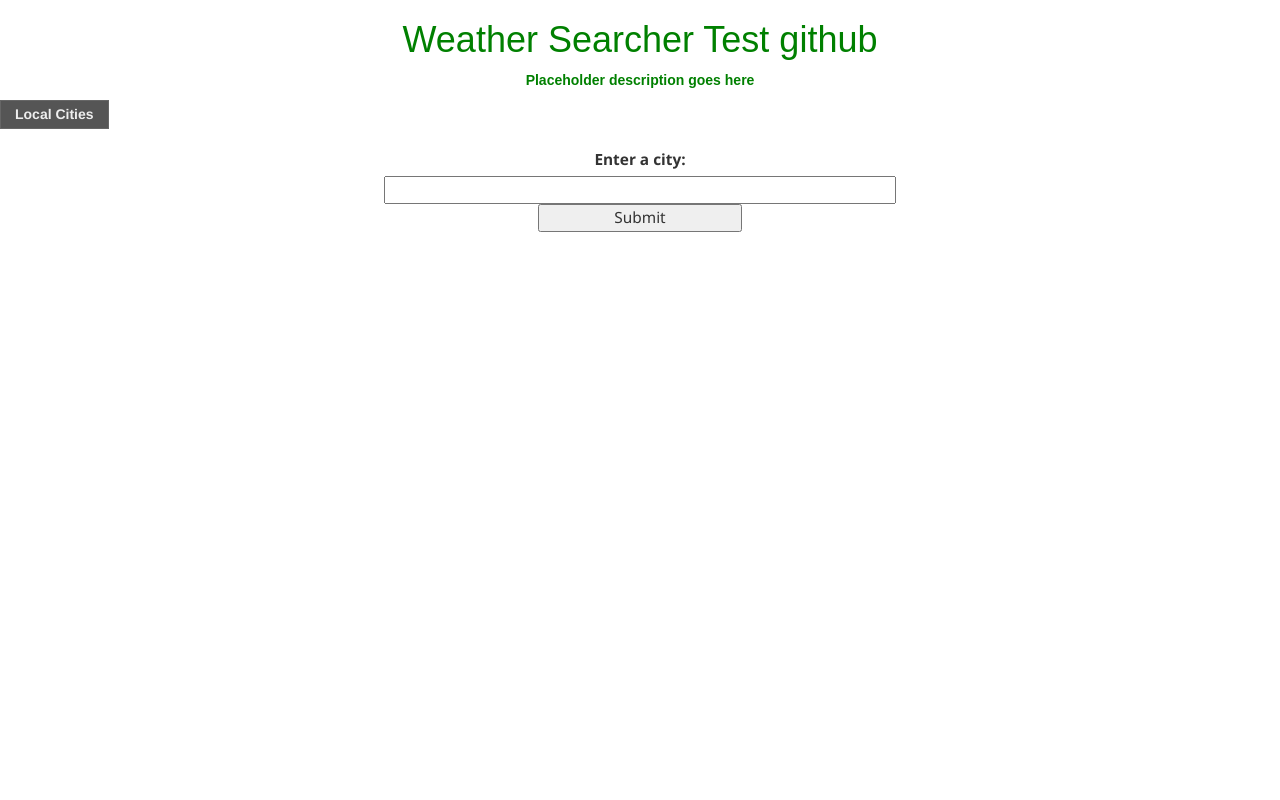
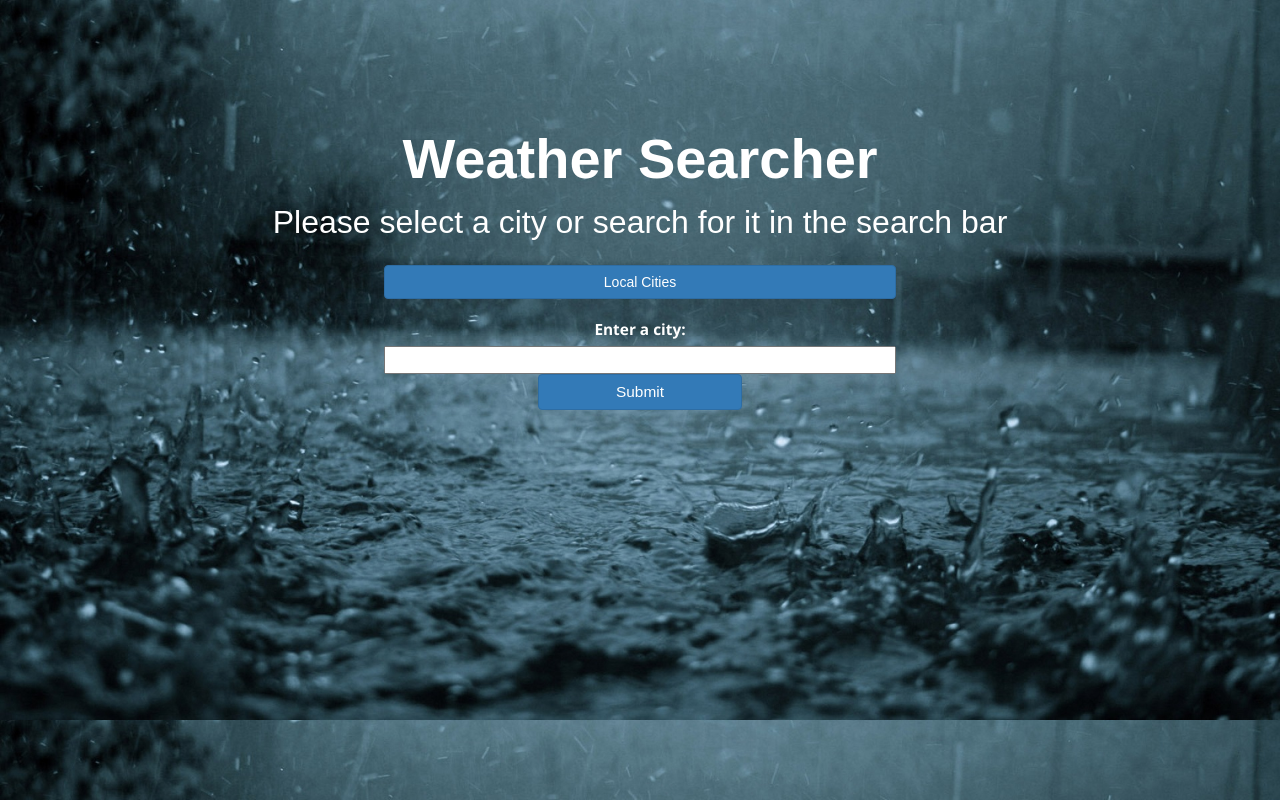
Before and after one commit to Humbis/msa-weather-app, a website: page index.html in a window 1280 px wide. Drawn offline with nearby package versions, Linux system fonts and the light colour scheme.

Commit message:
added some css and background

```diff
--- a/css/styles.css
+++ b/css/styles.css
@@ -1,9 +1,13 @@
 #mainContainer{
     width:100%;
+    margin-top: 10%;
     text-align: center;
-    font-family: Arial, Helvetica, sans-serif;
-    font-weight: bold;
-    color: green;
+    font-family: Rockwell, sans-serif;
+    color: white;
+}
+
+body{
+   background-size:cover;
 }
 
 #searchbar{
@@ -12,3 +16,30 @@
     margin: 20px;
     margin-left: 30%;
 }
+
+#dropmenu{
+    width : 40%;
+    text-align: center;
+    margin: 20px;
+    margin-left: 30%;
+}
+
+#dropbtn{
+    width: 100%;
+    text-align: center;
+}
+
+.menuItems{
+    width: 100%;
+    text-align: center;
+}
+
+#weatherRaw{
+    font-size: 24pt;
+    font-weight: normal;
+}
+
+#searchbtn{
+    font-family: Rockwell, sans-serif;
+    width : 40%;
+}
--- a/index.html
+++ b/index.html
@@ -10,7 +10,7 @@
     <script src="./node_modules/bootstrap/dist/js/bootstrap.min.js"></script>
   </head>
 
-  <body>
+  <body background="rain_drops.jpg">
     <script>
         window.fbAsyncInit = function() {
             FB.init({
@@ -29,12 +29,12 @@
         }(document, 'script', 'facebook-jssdk'));
     </script>
     <div id="mainContainer">
-        <h1>Weather Searcher Test github</h1>
-        <p id="weatherRaw">Placeholder description goes here</p>
-    </div>
-    <ul class="menu">
+        <h1 style="font-weight:bold;font-size:42pt;">Weather Searcher</h1>
+        <p id="weatherRaw">Please select a city or search for it in the search bar</p>
+
+        <ul class="menu" id="dropmenu">
             <li>
-            <a href="#" class="ui-button">Local Cities</a>
+                <a href="#" class="btn btn-primary" id="dropbtn">Local Cities</a>
                 <ul class="menuItems">
                     <li><a href="#">Auckland</a></li>
                     <li><a href="#">Wellington</a></li>
@@ -55,12 +55,13 @@
         </ul>
         <div class="ui-widget" id="searchbar">
             <label for="cities">Enter a city: </label>
-        <input id="cities" style="width : 100%">
-        <button id="searchbtn" style="width : 40%">Submit</button>
+            <input id="cities" style="width : 100%;color: black;">
+            <button id="searchbtn" type="button" class="btn btn-primary">Submit</button>
         </div>
         <div class="fb-share-button"
             data-href="http://msa2016module2weatherapp.azurewebsites.net/"
             data-layout="button_count">
+        </div>
     </div>
   </body>
   <script src="./ts/dropit.js"></script>
--- a/ts/weatherAPI.js
+++ b/ts/weatherAPI.js
@@ -54,7 +54,9 @@ function getWeather(cityName) {
     $.get("http://api.openweathermap.org/data/2.5/weather?q=" + cityName + "&appid=ea030e80b21e4006ed84c9781fa9c3a4", function (data) {
         console.log(data);
         $("#weatherRaw").html(data.name + " "
-            + Math.round((data.main.temp - 273.15) * 10) / 10);
+            + Math.round((data.main.temp - 273.15) * 10) / 10
+            + "\xB0C "
+            + data.weather[0].description);
     });
 }
 //# sourceMappingURL=weatherAPI.js.map
--- a/ts/weatherAPI.ts
+++ b/ts/weatherAPI.ts
@@ -73,7 +73,9 @@ function getWeather(cityName:string) {
         function (data) {
             console.log(data);
             $("#weatherRaw").html(data.name + " "
-                + Math.round((data.main.temp - 273.15) * 10) / 10);
+                + Math.round((data.main.temp - 273.15) * 10) / 10
+                + "\xB0C "
+                + data.weather[0].description);
         }
     )
 }
```
Also changed, not shown: rain_drops.jpg (added), 1 other file. Lines whose indentation alone changed are shown as unchanged.
